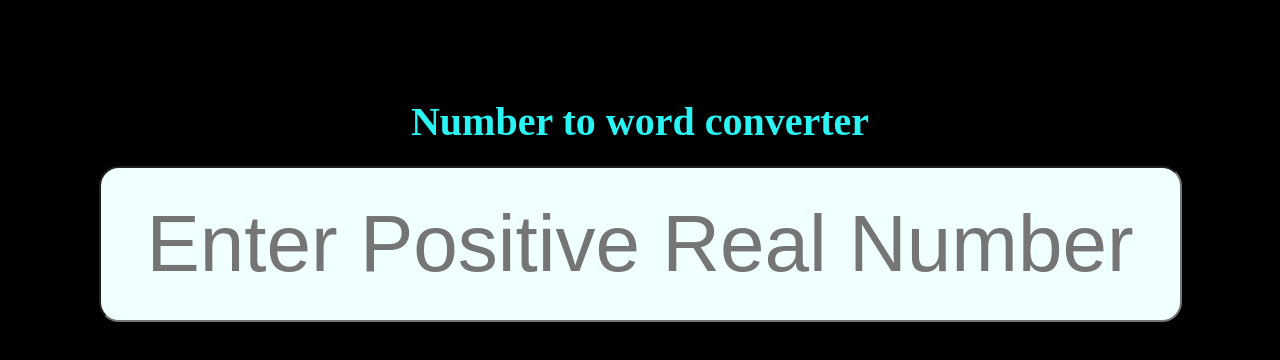
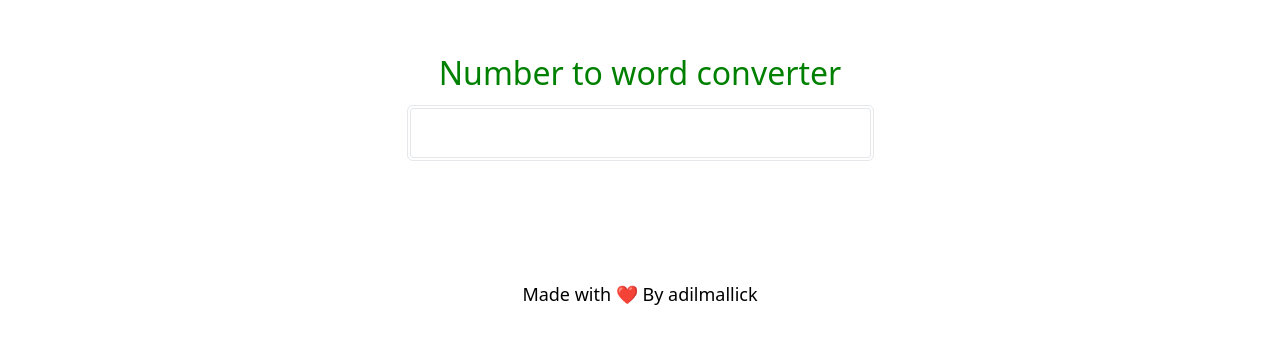
Before and after one commit to adilmallick/num-to-word-converter, a plain HTML site: page index.html in a window 1280 px wide. Shown: the part 222-582 px from the top of the page. Drawn offline with nearby package versions, Linux system fonts and the light colour scheme.

Commit message:
new updated UI with developer credit footer

```diff
--- a/index.html
+++ b/index.html
@@ -1,18 +1,31 @@
 <!DOCTYPE html>
 <html lang="en">
-<head>
-    <meta charset="UTF-8">
-    <link rel="stylesheet" href="style.css">
-    <meta name="viewport" content="width=device-width, initial-scale=1.0">
+  <head>
+    <meta charset="UTF-8" />
+    <link rel="stylesheet" href="style.css" />
+    <meta name="viewport" content="width=device-width, initial-scale=1.0" />
     <title>Document</title>
-</head>
-<body>
-    <form>
-    <h1 style="color: rgb(41, 243, 243); z-index: 10;">Number to word converter</h1>
-    <input type="text" name="number" placeholder="Enter Positive Real Number" onkeyup="word.innerHTML=convertNumberToWords(this.value)" maxlength="9"/>
-    <h1 id="word"></h1>
-    <script src="style.js"></script>
-</form>
-
-</body>
+    <script src="https://cdn.tailwindcss.com"></script>
+  </head>
+  <body>
+    <div
+      class="main-container h-screen flex flex-col space-y-2 justify-center items-center text-[32px]"
+    >
+      <h1>Number to word converter</h1>
+      <div>
+        <input
+          type="number"
+          name="number"
+          class="border-double border-4 border-black-500 bg-white rounded-md outline-none p-3 w-full h-14 text-center Orbitron-font"
+          onkeyup="word.innerHTML=convertNumberToWords(this.value)"
+          maxlength="9"
+        />
+      </div>
+      <div id="word" class="Josefin-Sans p-3"></div>
+      <div>
+        <p class="text-[18px] mt-20">Made with ❤️ By adilmallick</p>
+      </div>
+    </div>
+  </body>
+  <script src="style.js"></script>
 </html>
--- a/style.css
+++ b/style.css
@@ -1,27 +1,29 @@
-*{
-    margin:0;
-    padding: 0;
-    background: black;
+@import url("https://fonts.googleapis.com/css2?family=Josefin+Sans&family=Orbitron&display=swap");
+
+* {
+  margin: 0;
+  padding: 0;
+}
+h1 {
+  color: green;
+  z-index: 1000000000000000;
 }
 
-form{
-    margin-top: 25%;
-    display: grid;
-    place-items: center;
+.Orbitron-font {
+  font-family: "Orbitron", sans-serif;
+}
+.Josefin-Sans {
+  font-family: "Josefin Sans", sans-serif;
 }
 
-input {
-    color: black;
-    text-align: center;
-    font-size: 80px;
-    padding: 30px 25px;
-    margin: 21px;
-    border-radius: 20px;
-    background: azure;
+/* Chrome, Safari, Edge, Opera */
+input::-webkit-outer-spin-button,
+input::-webkit-inner-spin-button {
+  -webkit-appearance: none;
+  margin: 0;
 }
 
-h1{
-    font-size: 40px;
-    color:green;
-    z-index: 1000000000000000;
+/* Firefox */
+input[type="number"] {
+  -moz-appearance: textfield;
 }
```
